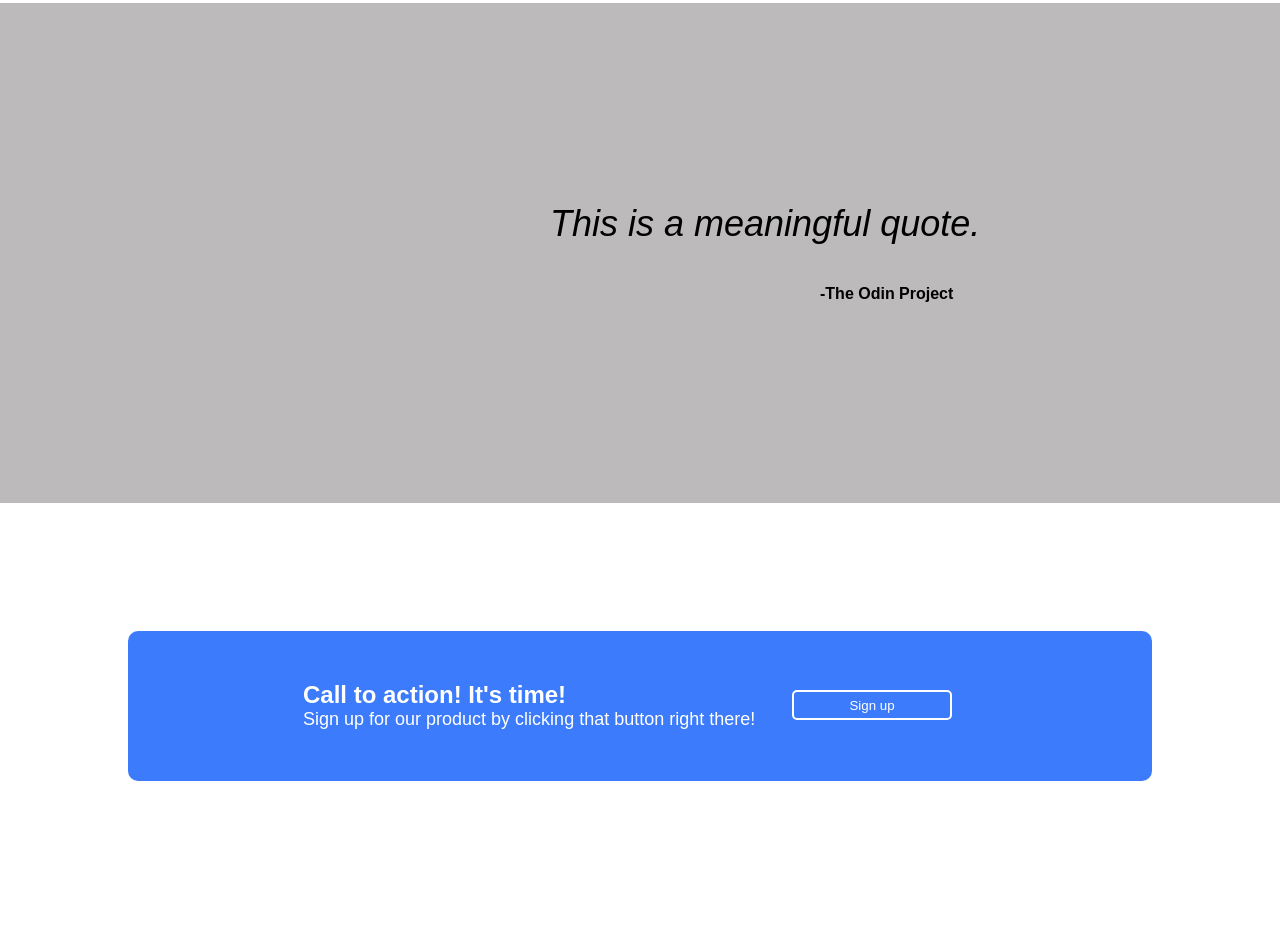
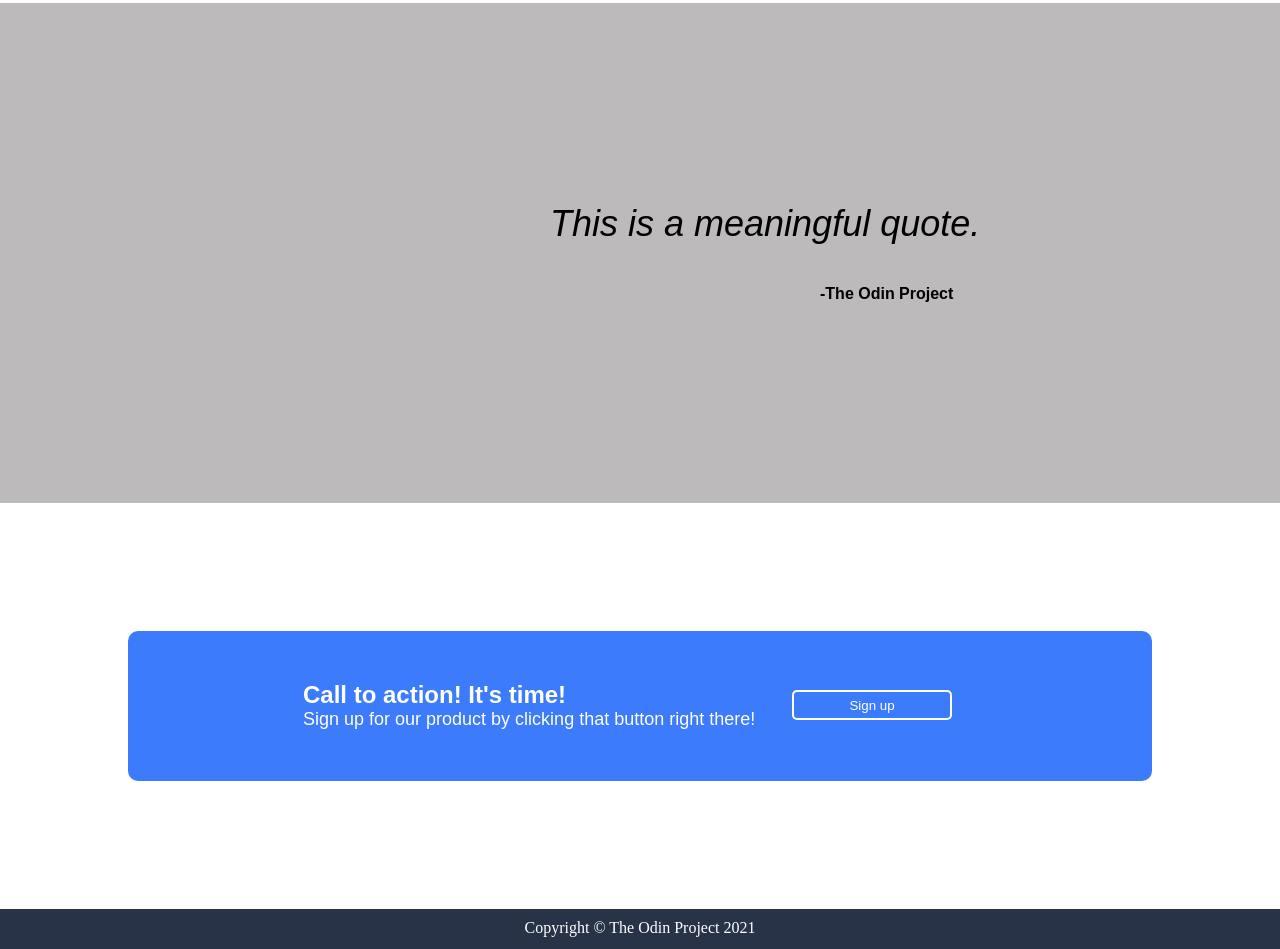
Before and after one commit to gardenofedyn910/grillr, a plain HTML site: page index.html in a window 1280 px wide. Shown: the part 997-1946 px from the top of the page. Before the commit the page ends 1903 px from the top, so only its background shows below. Drawn offline with Linux system fonts and the light colour scheme.

Commit message:
finished footer, last commit

```diff
--- a/index.css
+++ b/index.css
@@ -194,3 +194,13 @@
     margin-right: 200px;
     margin-top: -40px;
 }
+
+footer {
+    margin-top: 10px;
+    background-color: rgb(40, 51, 72);
+    height: 40px;
+    align-items: center;
+    color: white;
+    text-align: center;
+    padding-top: 10px;
+}
--- a/index.html
+++ b/index.html
@@ -55,10 +55,11 @@
             <div class="time">Call to action! It's time!</div>
             <div class="sign-up">Sign up for our product by clicking that button right there!</div>
             <button class="sign">Sign up</button>
-
         </div>
 
-
+    <footer>
+        <p>Copyright © The Odin Project 2021</p>
+    </footer>
 
 
     </div>
```
